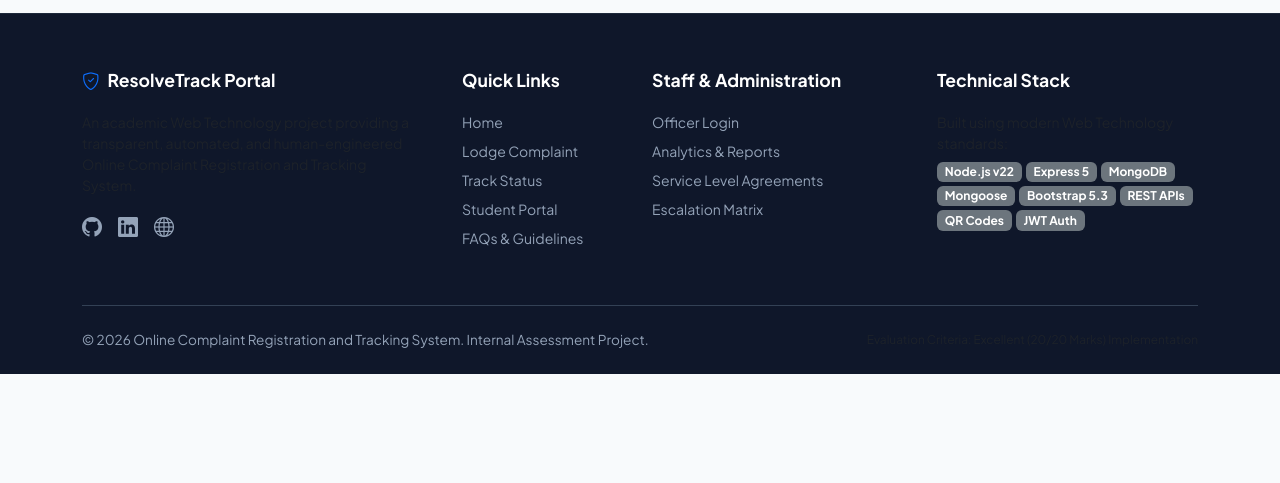
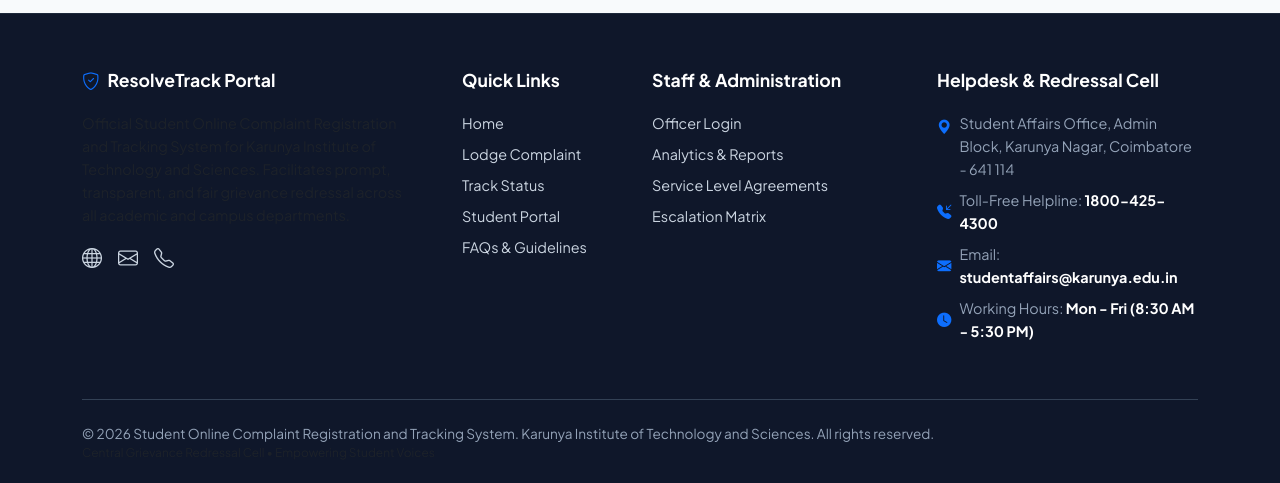
Before and after one commit to 6379424329keerthi-blip/student-complaint-system, a website: page public/index.html in a window 1280 px wide. Shown: the part 2351-2834 px from the top of the page. Before the commit the page ends 2725 px from the top, so only its background shows below. Drawn offline with nearby package versions, Linux system fonts and the light colour scheme; no server answers.

Commit message:
Replace technical stack in footer with official university helpdesk and redressal cell details

```diff
--- a/public/css/style.css
+++ b/public/css/style.css
@@ -660,8 +660,16 @@ main {
   margin-bottom: 1.25rem;
 }
 
+.footer-custom p,
+.footer-custom li,
+.footer-custom span {
+  color: #94a3b8;
+  font-size: 0.9rem;
+  line-height: 1.6;
+}
+
 .footer-custom a {
-  color: #94a3b8;
+  color: #cbd5e1;
   text-decoration: none;
   transition: color 0.2s ease;
 }
@@ -670,9 +678,14 @@ main {
   color: #ffffff;
 }
 
+.footer-custom strong {
+  color: #f8fafc;
+}
+
 .footer-bottom {
   border-top: 1px solid #334155;
   padding-top: 1.5rem;
   margin-top: 2.5rem;
   font-size: 0.85rem;
+  color: #94a3b8;
 }
--- a/public/index.html
+++ b/public/index.html
@@ -332,12 +332,12 @@
         <div class="col-lg-4">
           <h5><i class="bi bi-shield-check text-primary me-2"></i>ResolveTrack Portal</h5>
           <p class="small text-muted pe-lg-4">
-            An academic Web Technology project providing a transparent, automated, and human-engineered Online Complaint Registration and Tracking System.
+            Official Student Online Complaint Registration and Tracking System for Karunya Institute of Technology and Sciences. Facilitates prompt, transparent, and fair grievance redressal across all academic and campus departments.
           </p>
           <div class="d-flex gap-3 fs-5">
-            <a href="#"><i class="bi bi-github"></i></a>
-            <a href="#"><i class="bi bi-linkedin"></i></a>
-            <a href="#"><i class="bi bi-globe"></i></a>
+            <a href="https://karunya.edu" target="_blank" title="Official Karunya Portal"><i class="bi bi-globe"></i></a>
+            <a href="mailto:studentaffairs@karunya.edu.in" title="Email Student Affairs"><i class="bi bi-envelope"></i></a>
+            <a href="tel:18004254300" title="Toll-Free Helpline"><i class="bi bi-telephone"></i></a>
           </div>
         </div>
 
@@ -363,26 +363,31 @@
         </div>
 
         <div class="col-lg-3">
-          <h5>Technical Stack</h5>
-          <p class="small text-muted mb-2">
-            Built using modern Web Technology standards:
-          </p>
-          <div class="d-flex flex-wrap gap-1">
-            <span class="badge bg-secondary">Node.js v22</span>
-            <span class="badge bg-secondary">Express 5</span>
-            <span class="badge bg-secondary">MongoDB</span>
-            <span class="badge bg-secondary">Mongoose</span>
-            <span class="badge bg-secondary">Bootstrap 5.3</span>
-            <span class="badge bg-secondary">REST APIs</span>
-            <span class="badge bg-secondary">QR Codes</span>
-            <span class="badge bg-secondary">JWT Auth</span>
-          </div>
+          <h5>Helpdesk & Redressal Cell</h5>
+          <ul class="list-unstyled small d-flex flex-column gap-2">
+            <li class="d-flex align-items-start gap-2">
+              <i class="bi bi-geo-alt-fill text-primary mt-1"></i>
+              <span>Student Affairs Office, Admin Block, Karunya Nagar, Coimbatore - 641 114</span>
+            </li>
+            <li class="d-flex align-items-center gap-2">
+              <i class="bi bi-telephone-inbound-fill text-primary"></i>
+              <span>Toll-Free Helpline: <strong class="text-white">1800-425-4300</strong></span>
+            </li>
+            <li class="d-flex align-items-center gap-2">
+              <i class="bi bi-envelope-fill text-primary"></i>
+              <span>Email: <strong class="text-white">studentaffairs@karunya.edu.in</strong></span>
+            </li>
+            <li class="d-flex align-items-center gap-2">
+              <i class="bi bi-clock-fill text-primary"></i>
+              <span>Working Hours: <strong class="text-white">Mon - Fri (8:30 AM - 5:30 PM)</strong></span>
+            </li>
+          </ul>
         </div>
       </div>
 
       <div class="footer-bottom d-flex flex-wrap justify-content-between align-items-center">
-        <div>&copy; 2026 Online Complaint Registration and Tracking System. Internal Assessment Project.</div>
-        <div class="text-muted small">Evaluation Criteria: Excellent (20/20 Marks) Implementation</div>
+        <div>&copy; 2026 Student Online Complaint Registration and Tracking System. Karunya Institute of Technology and Sciences. All rights reserved.</div>
+        <div class="text-muted small">Central Grievance Redressal Cell &bull; Empowering Student Voices</div>
       </div>
     </div>
   </footer>
```
Also changed, not shown: public/faq.html (+1 -1 lines), public/register.html (+1 -1 lines), public/track.html (+1 -1 lines).
